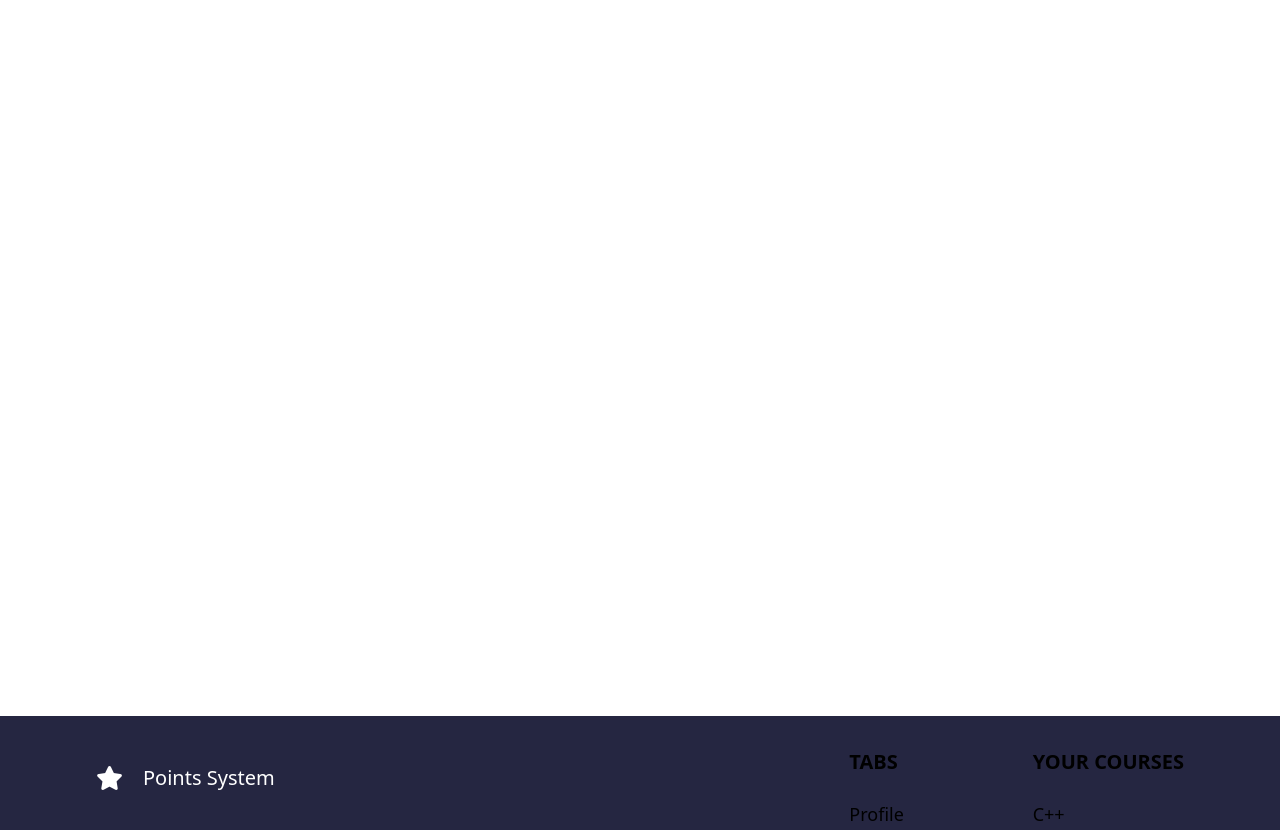
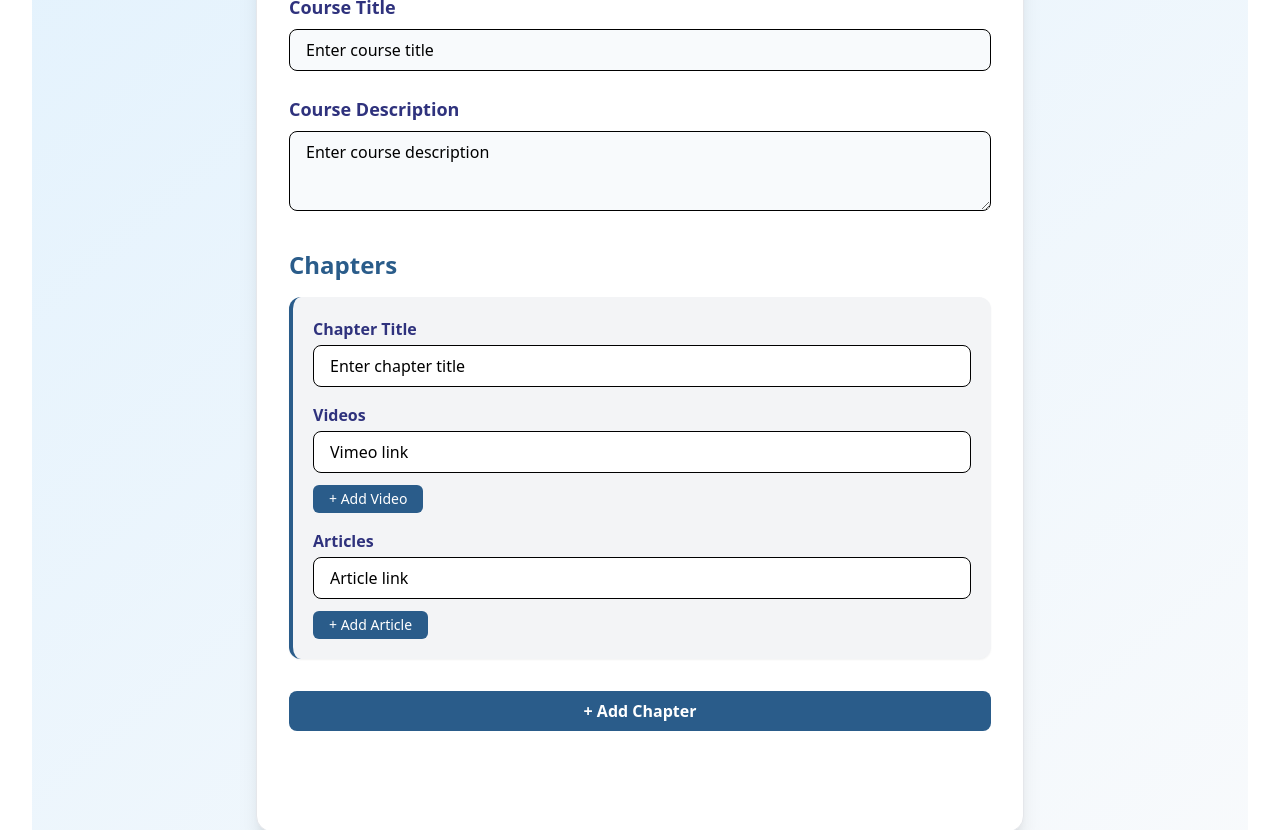
Before and after one commit to HazemLenin/zenith, a React (Vite) app in the folder zenith-frontend/: page /courses/upload in a window 1280 px wide. Shown: the part 320-1150 px from the top of the page. Built offline with nearby package versions, Linux system fonts and the light colour scheme; the HTML template or start-up script is replaced by a standard one.

Commit message:
CourseUpload done

```diff
--- a/zenith-frontend/package.json
+++ b/zenith-frontend/package.json
@@ -23,7 +23,10 @@
     "react-dom": "^18.3.1",
     "react-router-dom": "^7.5.0",
     "socket.io-client": "^4.8.1",
+<<<<<<< Updated upstream
     "tailwindcss": "^3.4.1",
+=======
+>>>>>>> Stashed changes
     "yup": "^1.6.1"
   },
   "devDependencies": {
--- a/zenith-frontend/src/App.tsx
+++ b/zenith-frontend/src/App.tsx
@@ -8,11 +8,7 @@ import SkillDetails from "./pages/SkillDetails";
 import Profile from "./pages/Profile";
 import ChapterDetails from "./pages/ChapterDetails";
 import Search from "./pages/Search";
-
-
-// Example user role - in a real app, this would come from your auth context/state
-// const userRole = "admin";
-// This should come from your authentication system
+import Coursesupload from "./pages/Coursesupload";
 
 function App() {
   const router = createBrowserRouter([
@@ -25,8 +21,9 @@ function App() {
         { index: true, path: "signup", element: <SignUp /> },
         { index: true, path: "SkillDetails", element: <SkillDetails /> },
         { path: "users/:username", element: <Profile /> },
-        { index: true, path: "courses/:coursId/chapters", element: <ChapterDetails/> },
-        { index: true, path: "skill-transfers/teachers-search", element: <Search/> },
+        { index: true, path: "courses/:coursId/chapters", element: <ChapterDetails /> },
+        { index: true, path: "skill-transfers/teachers-search", element: <Search /> },
+        { path: "courses/upload", element: <Coursesupload /> },
         {
           path: "courses",
           element: <ProtectedRoute children={<NotFound />} />,
--- /dev/null
+++ b/zenith-frontend/src/pages/Coursesupload.tsx
@@ -0,0 +1,226 @@
+import React, { useState, ChangeEvent, FormEvent } from "react";
+import axios from "axios";
+
+interface Chapter {
+  title: string;
+  videos: string[];
+  articles: string[];
+}
+
+const Coursesupload: React.FC = () => {
+  const [title, setTitle] = useState<string>("");
+  const [description, setDescription] = useState<string>("");
+  const [chapters, setChapters] = useState<Chapter[]>(
+    [{ title: "", videos: [""], articles: [""] }]
+  );
+
+  const handleAddChapter = () => {
+    setChapters([
+      ...chapters,
+      { title: "", videos: [""], articles: [""] },
+    ]);
+  };
+
+  const handleChapterChange = (
+    index: number,
+    field: keyof Chapter,
+    value: string
+  ) => {
+    const updatedChapters = [...chapters];
+    updatedChapters[index][field] = value as any;
+    setChapters(updatedChapters);
+  };
+
+  const handleVideoChange = (
+    chapterIndex: number,
+    videoIndex: number,
+    value: string
+  ) => {
+    const updated = [...chapters];
+    updated[chapterIndex].videos[videoIndex] = value;
+    setChapters(updated);
+  };
+
+  const handleArticleChange = (
+    chapterIndex: number,
+    articleIndex: number,
+    value: string
+  ) => {
+    const updated = [...chapters];
+    updated[chapterIndex].articles[articleIndex] = value;
+    setChapters(updated);
+  };
+
+  const addVideo = (index: number) => {
+    const updated = [...chapters];
+    updated[index].videos.push("");
+    setChapters(updated);
+  };
+
+  const addArticle = (index: number) => {
+    const updated = [...chapters];
+    updated[index].articles.push("");
+    setChapters(updated);
+  };
+
+  const handleSubmit = async (e: FormEvent<HTMLFormElement>) => {
+    e.preventDefault();
+    const data = {
+      title,
+      description,
+      chapters,
+    };
+    const token = localStorage.getItem("token");
+    try {
+      await axios.post(
+        "http://localhost:3000/api/courses",
+        data,
+        {
+          headers: {
+            Authorization: `Bearer ${token}`,
+          },
+        }
+      );
+      alert("Course uploaded successfully!");
+
+    } catch (err: any) {
+      alert("Error uploading course: " + (err?.response?.data?.message || ""));
+    }
+  };
+
+  return (
+    <div className="min-h-screen flex items-center justify-center bg-gradient-to-br from-[#e3f2fd] to-[#f8fafc] py-10">
+      <div className="w-full max-w-3xl bg-white border border-gray-200 rounded-2xl p-8 shadow-xl">
+        <h1 className="text-3xl font-extrabold mb-8 text-center text-[#2a5c8a] tracking-tight">
+          Upload New Course
+        </h1>
+        <form onSubmit={handleSubmit}>
+          <div className="mb-6">
+            <label className="block text-lg font-semibold text-[#2f327d] mb-2">
+              Course Title
+            </label>
+            <input
+              type="text"
+              value={title}
+              onChange={(e: ChangeEvent<HTMLInputElement>) => setTitle(e.target.value)}
+              placeholder="Enter course title"
+              required
+              className="w-full px-4 py-2 rounded-lg border border-gray-300 focus:outline-none focus:ring-2 focus:ring-[#2a5c8a] bg-[#f8fafc]"
+            />
+          </div>
+
+          <div className="mb-8">
+            <label className="block text-lg font-semibold text-[#2f327d] mb-2">
+              Course Description
+            </label>
+            <textarea
+              value={description}
+              onChange={(e: ChangeEvent<HTMLTextAreaElement>) => setDescription(e.target.value)}
+              placeholder="Enter course description"
+              className="w-full px-4 py-2 rounded-lg border border-gray-300 focus:outline-none focus:ring-2 focus:ring-[#2a5c8a] bg-[#f8fafc] min-h-[80px]"
+            />
+          </div>
+
+          <h2 className="text-2xl font-bold text-[#2a5c8a] mb-4">
+            Chapters
+          </h2>
+
+          {chapters.map((chapter, chapterIndex) => (
+            <div
+              key={chapterIndex}
+              className="border-l-4 border-[#2a5c8a] bg-[#f3f4f6] rounded-xl p-5 mb-8 shadow-sm"
+            >
+              <div className="mb-4">
+                <label className="block text-base font-semibold text-[#2f327d] mb-1">
+                  Chapter Title
+                </label>
+                <input
+                  type="text"
+                  value={chapter.title}
+                  onChange={(e: ChangeEvent<HTMLInputElement>) =>
+                    handleChapterChange(chapterIndex, "title", e.target.value)
+                  }
+                  placeholder="Enter chapter title"
+                  className="w-full px-4 py-2 rounded-lg border border-gray-300 focus:outline-none focus:ring-2 focus:ring-[#2a5c8a] bg-white"
+                />
+              </div>
+
+              <div className="mb-4">
+                <label className="block text-base font-semibold text-[#2f327d] mb-1">
+                  Videos
+                </label>
+                {chapter.videos.map((video, videoIndex) => (
+                  <input
+                    key={videoIndex}
+                    type="text"
+                    value={video}
+                    onChange={(e: ChangeEvent<HTMLInputElement>) =>
+                      handleVideoChange(chapterIndex, videoIndex, e.target.value)
+                    }
+                    placeholder="Vimeo link"
+                    className="w-full px-4 py-2 mb-2 rounded-lg border border-gray-300 focus:outline-none focus:ring-2 focus:ring-[#2a5c8a] bg-white"
+                  />
+                ))}
+                <button
+                  type="button"
+                  onClick={() => addVideo(chapterIndex)}
+                  className="mt-1 text-sm text-white bg-[#2a5c8a] px-4 py-1 rounded-md hover:bg-[#204768] transition-all"
+                >
+                  + Add Video
+                </button>
+              </div>
+
+              <div>
+                <label className="block text-base font-semibold text-[#2f327d] mb-1">
+                  Articles
+                </label>
+                {chapter.articles.map((article, articleIndex) => (
+                  <input
+                    key={articleIndex}
+                    type="text"
+                    value={article}
+                    onChange={(e: ChangeEvent<HTMLInputElement>) =>
+                      handleArticleChange(
+                        chapterIndex,
+                        articleIndex,
+                        e.target.value
+                      )
+                    }
+                    placeholder="Article link"
+                    className="w-full px-4 py-2 mb-2 rounded-lg border border-gray-300 focus:outline-none focus:ring-2 focus:ring-[#2a5c8a] bg-white"
+                  />
+                ))}
+                <button
+                  type="button"
+                  onClick={() => addArticle(chapterIndex)}
+                  className="mt-1 text-sm text-white bg-[#2a5c8a] px-4 py-1 rounded-md hover:bg-[#204768] transition-all"
+                >
+                  + Add Article
+                </button>
+              </div>
+            </div>
+          ))}
+
+          <div className="mb-6">
+            <button
+              type="button"
+              onClick={handleAddChapter}
+              className="w-full text-white bg-[#2a5c8a] px-4 py-2 rounded-lg hover:bg-[#204768] transition-all font-semibold"
+            >
+              + Add Chapter
+            </button>
+          </div>
+
+          <button
+            type="submit"
+            className="w-full bg-green-600 hover:bg-green-700 text-white px-4 py-2 rounded-lg text-lg font-bold transition-all"
+          >
+            Submit Course
+          </button>
+        </form>
+      </div>
+    </div>
+  );
+};
+
+export default Coursesupload;
```
Also changed, not shown: zenith-frontend/src/pages/Home.tsx (line endings or trailing spaces), 1 other file (tests, documents, lock files or other folders).
